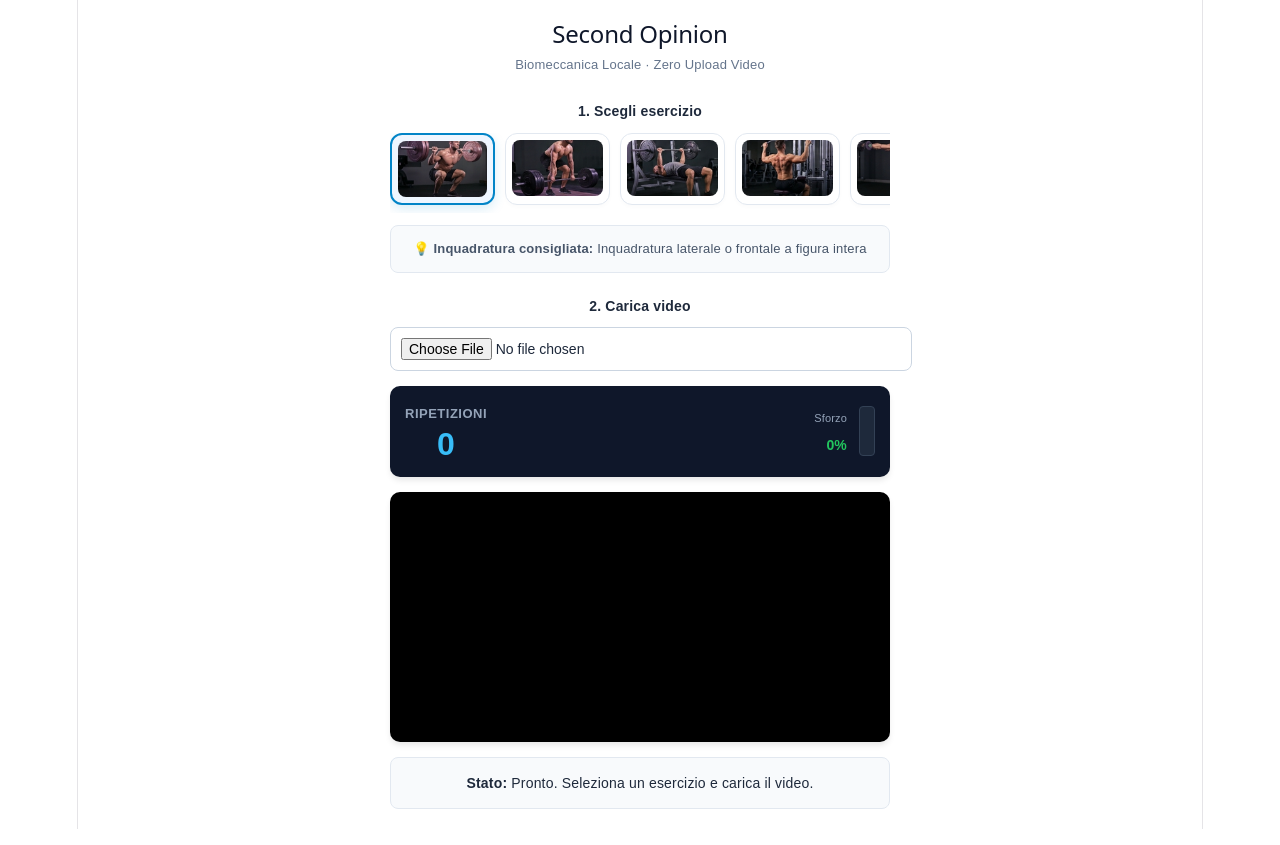
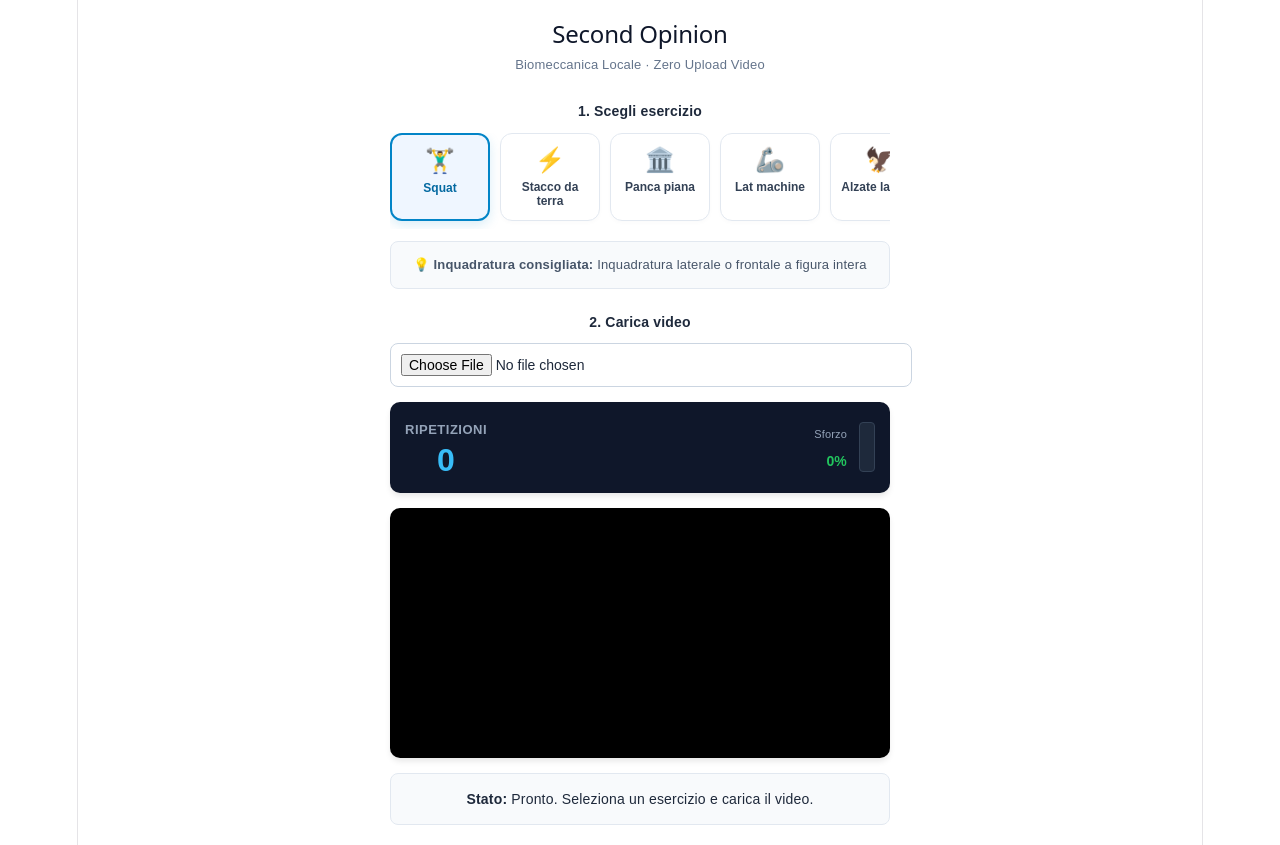
Before and after one commit to jaq77va/second-opinion, a React (Vite) app: page / in a window 1280 px wide. Built offline with nearby package versions, Linux system fonts and the light colour scheme.

Commit message:
icone old

```diff
--- a/src/App.tsx
+++ b/src/App.tsx
@@ -5,12 +5,12 @@ import { getGeminiFeedback } from './geminiCoach';
 
 type Exercise = 'squat' | 'stacco' | 'panca_piana' | 'lat_machine' | 'alzate_laterali';
 
-const EXERCISES: { id: Exercise;  image: string; viewHint: string }[] = [
-  { id: 'squat',  image: '/images/squat.png', viewHint: 'Inquadratura laterale o frontale a figura intera' },
-  { id: 'stacco', image: '/images/stacco.png', viewHint: 'Inquadratura laterale a altezza bacino' },
-  { id: 'panca_piana', image: '/images/panca.png', viewHint: 'Inquadratura laterale o obliqua a 45°' },
-  { id: 'lat_machine',  image: '/images/lat.png', viewHint: 'Inquadratura posteriore o laterale' },
-  { id: 'alzate_laterali',  image: '/images/alzate.png', viewHint: 'Inquadratura frontale dal bacino in su' },
+const EXERCISES: { id: Exercise; label: string; icon: string; viewHint: string }[] = [
+  { id: 'squat', label: 'Squat', icon: '🏋️‍♂️', viewHint: 'Inquadratura laterale o frontale a figura intera' },
+  { id: 'stacco', label: 'Stacco da terra', icon: '⚡', viewHint: 'Inquadratura laterale a altezza bacino' },
+  { id: 'panca_piana', label: 'Panca piana', icon: '🏛️', viewHint: 'Inquadratura laterale o obliqua a 45°' },
+  { id: 'lat_machine', label: 'Lat machine', icon: '🦾', viewHint: 'Inquadratura posteriore o laterale' },
+  { id: 'alzate_laterali', label: 'Alzate laterali', icon: '🦅', viewHint: 'Inquadratura frontale dal bacino in su' },
 ];
 
 const POSE_CONNECTIONS = [
@@ -223,7 +223,7 @@ export function App() {
 
       <label style={{ display: 'block', marginBottom: 8, fontWeight: 'bold', fontSize: 14 }}>1. Scegli esercizio</label>
 
-      {/* Carosello Orizzontale a Card con Icone Fotografiche */}
+      {/* Carosello Orizzontale a Card */}
       <div style={{ display: 'flex', gap: 10, overflowX: 'auto', paddingBottom: 8, scrollbarWidth: 'none' }}>
         {EXERCISES.map((ex) => {
           const isSelected = selectedExercise === ex.id;
@@ -234,11 +234,12 @@ export function App() {
               disabled={isProcessing}
               style={{
                 flex: '0 0 auto',
-                width: 105,
-                padding: 6,
+                width: 100,
+                padding: '12px 8px',
                 borderRadius: 12,
                 border: isSelected ? '2px solid #0284c7' : '1px solid #e2e8f0',
                 background: isSelected ? '#eff6ff' : '#ffffff',
+                color: isSelected ? '#0369a1' : '#334155',
                 cursor: isProcessing ? 'not-allowed' : 'pointer',
                 display: 'flex',
                 flexDirection: 'column',
@@ -248,11 +249,8 @@ export function App() {
                 transition: 'all 0.2s ease',
               }}
             >
-              <img
-                src={ex.image}
-                style={{ width: '100%', height: 56, objectFit: 'cover', borderRadius: 8 }}
-              />
-
+              <span style={{ fontSize: 24 }}>{ex.icon}</span>
+              <span style={{ fontSize: 12, fontWeight: isSelected ? 'bold' : '600', textAlign: 'center' }}>{ex.label}</span>
             </button>
           );
         })}
```
